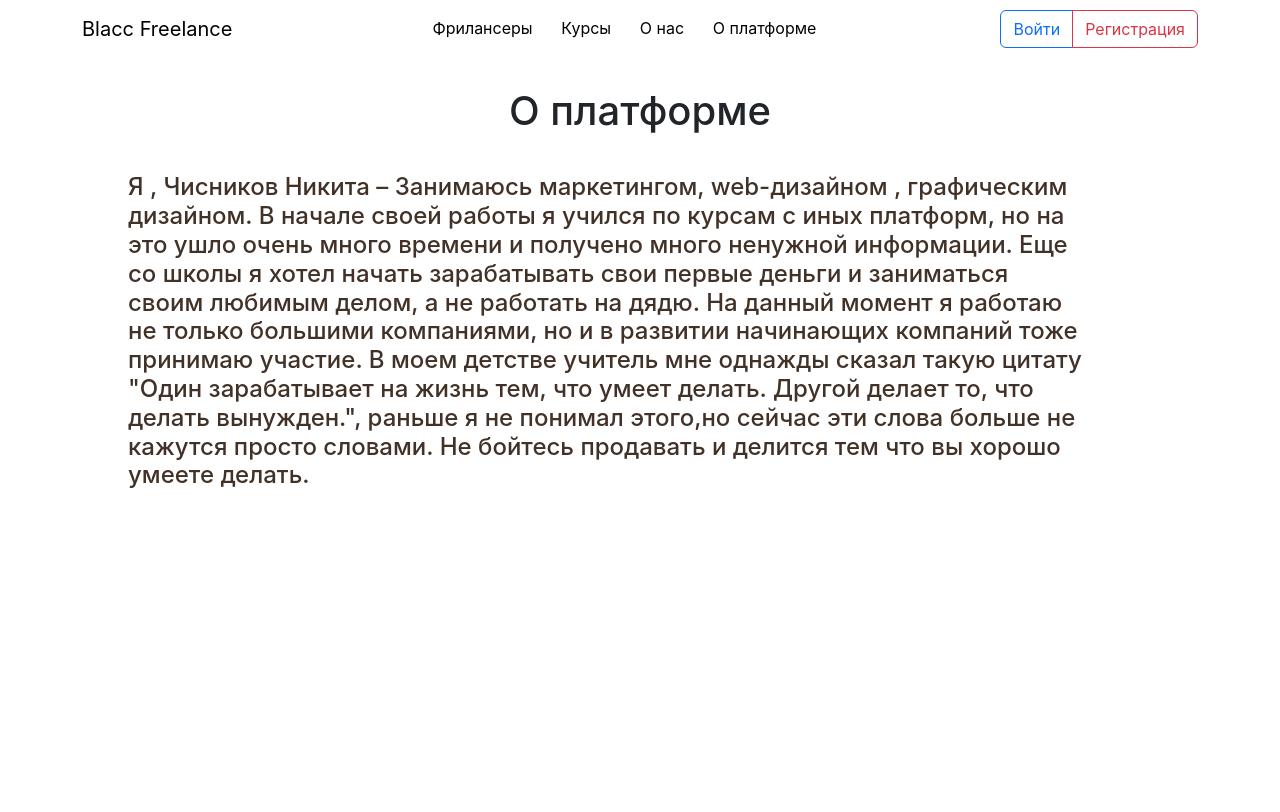
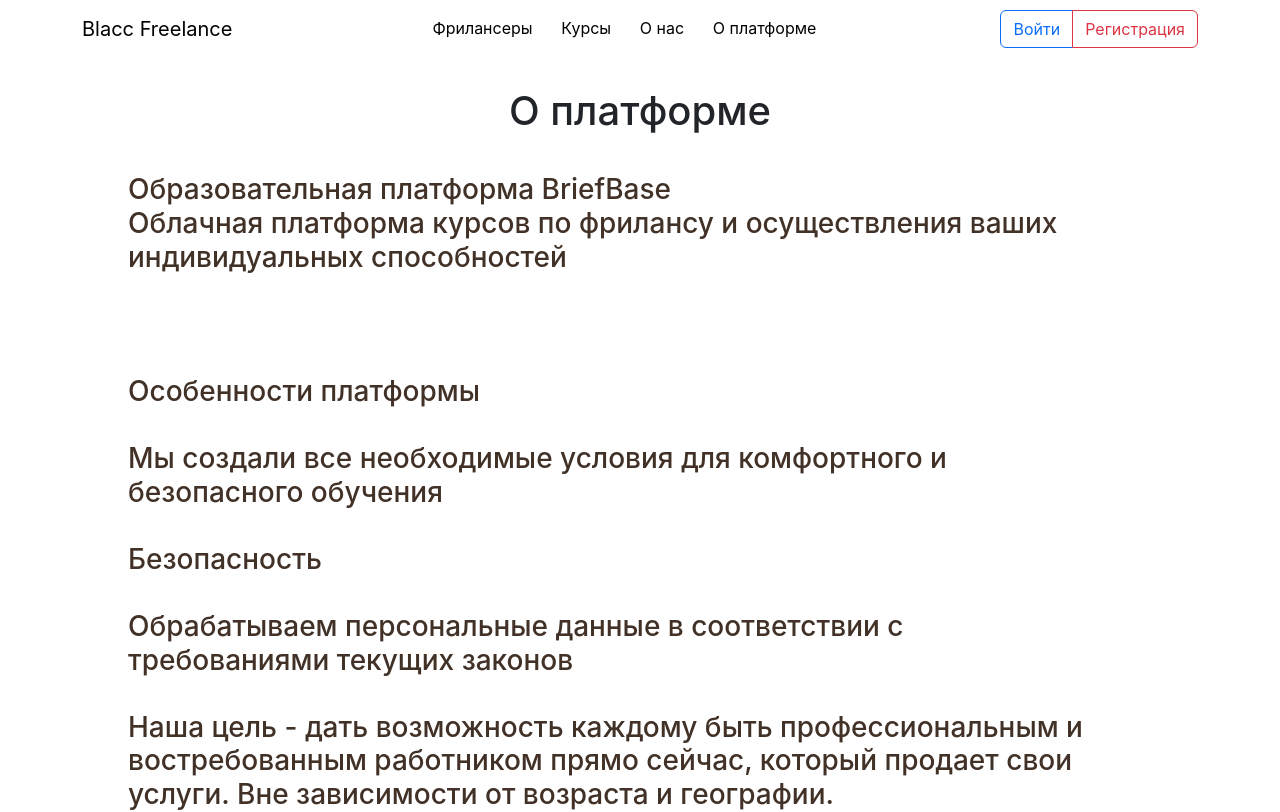
Before and after one commit to radeflex/freelrepos, a React (Create React App) app in the folder fls-front/: page /aboutplatform in a window 1280 px wide. Shown: the top 812 px of the page. Built offline with nearby package versions, Linux system fonts and the light colour scheme.

Commit message:
added some changes

```diff
--- a/fls-front/src/components/Header/Header.js
+++ b/fls-front/src/components/Header/Header.js
@@ -39,7 +39,7 @@
             <Navbar.Collapse id="basic-navbar-nav">
               <Nav className="me-auto">
                 {/* <Nav.Link href="/works">Заказы</Nav.Link> */}
-                <Nav.Link href="/freelancers">Фрилансеры</Nav.Link>
+                <Nav.Link href="/freelancers">Ученики</Nav.Link>
                 <Nav.Link href="/courses">Курсы</Nav.Link>
                 <Nav.Link href="/about">О нас</Nav.Link>
                 <Nav.Link href="/aboutplatform">О платформе</Nav.Link>
--- a/fls-front/src/pages/About/AboutPlatf.js
+++ b/fls-front/src/pages/About/AboutPlatf.js
@@ -3,11 +3,33 @@
 const AboutPl = () => (
   <div>
     <h1>О платформе</h1>
-      <h4 className="pl-text">Я , Чисников Никита  – Занимаюсь маркетингом,  web-дизайном , графическим дизайном. В начале своей работы я учился по курсам с иных платформ, но на это ушло очень много времени и получено много ненужной информации.
-Еще со школы я хотел начать зарабатывать свои первые деньги и заниматься своим любимым делом, а не работать на дядю.
-На данный момент я работаю не только большими компаниями, но и в развитии  начинающих компаний  тоже принимаю участие.
-В моем детстве учитель мне однажды сказал  такую цитату "Один зарабатывает на жизнь тем, что умеет делать. Другой делает то, что делать вынужден.", раньше я не понимал этого,но сейчас эти слова больше не кажутся просто словами.
-Не бойтесь продавать и делится тем что вы хорошо умеете делать.</h4>
+      <h3 className="pl-text">Образователь­ная платформа BriefBase
+<br />Облачная платформа курсов по фрилансу и осуществления ваших индивидуальных способностей
+<br />
+<br />
+<br />
+<br />Особенности платформы
+<br />
+<br />Мы создали все необходимые условия для комфортного и безопасного обучения
+<br />
+<br />Безопасность
+<br />
+<br />Обрабатываем персональные данные в соответствии с требованиями текущих законов
+<br />
+<br />Наша цель - дать возможность каждому быть профессиональным и востребованным работником прямо сейчас, который продает свои услуги. Вне зависимости от возраста и географии.
+<br />
+<br />
+<br />Преподаватели
+<br />
+<br />Кураторы — профессионалы,опытные проводники в вашу карьеру
+<br />Делятся опытом в решении бизнес‑задач и необходимыми инструментами.
+<br />
+<br />Обучение
+<br />Курсы обновляются регулярно
+<br />Получаете знания, которые отвечают требованиям рынка.
+<br />
+<br />Проверочные тесты и практические задания
+<br />Закрепляете теорию на практике и получаете обратную связь</h3>
   </div>
 );
 
--- a/fls-front/src/pages/Courses/Courses.js
+++ b/fls-front/src/pages/Courses/Courses.js
@@ -10,8 +10,23 @@
     {/* <h1>Наши курсы</h1> */}
         <div class="courses">
             <CourseCard type="primary" img={primary} head="Интенсив" header="Вводные занятия" text="Пробный вебинар покажет ваши сильные и слабые стороны а также познакомит вас с нашей командой." dur="1 неделя"/>
-            <CourseCard type="main" img={lame} head="Курс" header="Основной" text="дшбльортпиамвсычфяблготпмавпрлбоьртпаароьлртш7онгрепкавв" dur="3 месяца"/>
-            <CourseCard img={negr} head="Курс" header="Углубленный" text="o,kgumyjffdvzscaxcghnjk,mhgfdvscfgtyhjuhgbfvdcsxadfgbhn" dur="8 месяцев"/>
+            <CourseCard type="main" img={lame} head="Курс" header="Основной" text='"Основной" введет вас в курс дела, даст вам новые цели, прикладные знания, а также опыт работы с заказчиком.
+
+В Основной курс входит:
+
+1 месяц - Базовые знания.
+
+2 месяц - Подготовка к первым заданиям,тесты и пробные практические занятия.
+
+3 месяц - Сдача практики и основные "фишки" вашей работы.' dur="3 месяца"/>
+            <CourseCard img={negr} head="Курс" header="Углубленный" text='"Углубленный" даст индивидуальные знания для каждого обущаюшегося и их профессии.
+
+В "Углубленный" курс входит:
+
+С 1-5 месяц - Получение дополнительных знаний фриланса, "фишек" общения с заказчиком,работы и поиска клиента.
+
+C 6-8 месяц - Фриланс:
+Работа напрямую с заказчиком.' dur="8 месяцев"/>
 
         </div>
     </div>
--- a/fls-front/src/pages/Freelancers/Freelancers.js
+++ b/fls-front/src/pages/Freelancers/Freelancers.js
@@ -3,7 +3,7 @@
 
 const Freelancers = () => {
   return <div>
-    <h1 style={{marginBottom: "20px"}}>Все исполнители</h1>
+    <h1 style={{marginBottom: "20px"}}>Ученики</h1>
     <Fls />
   </div>;
 };
```
